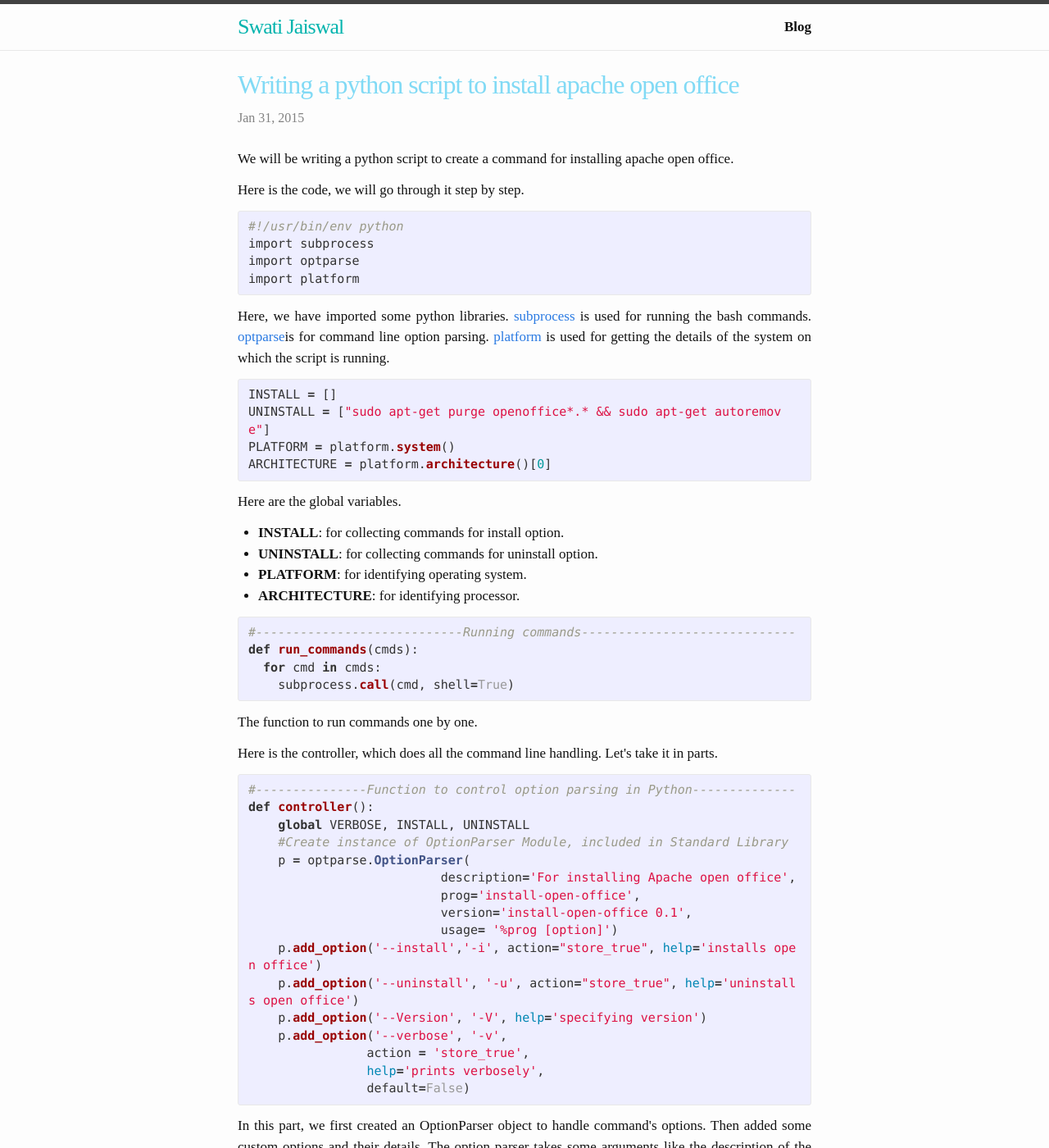
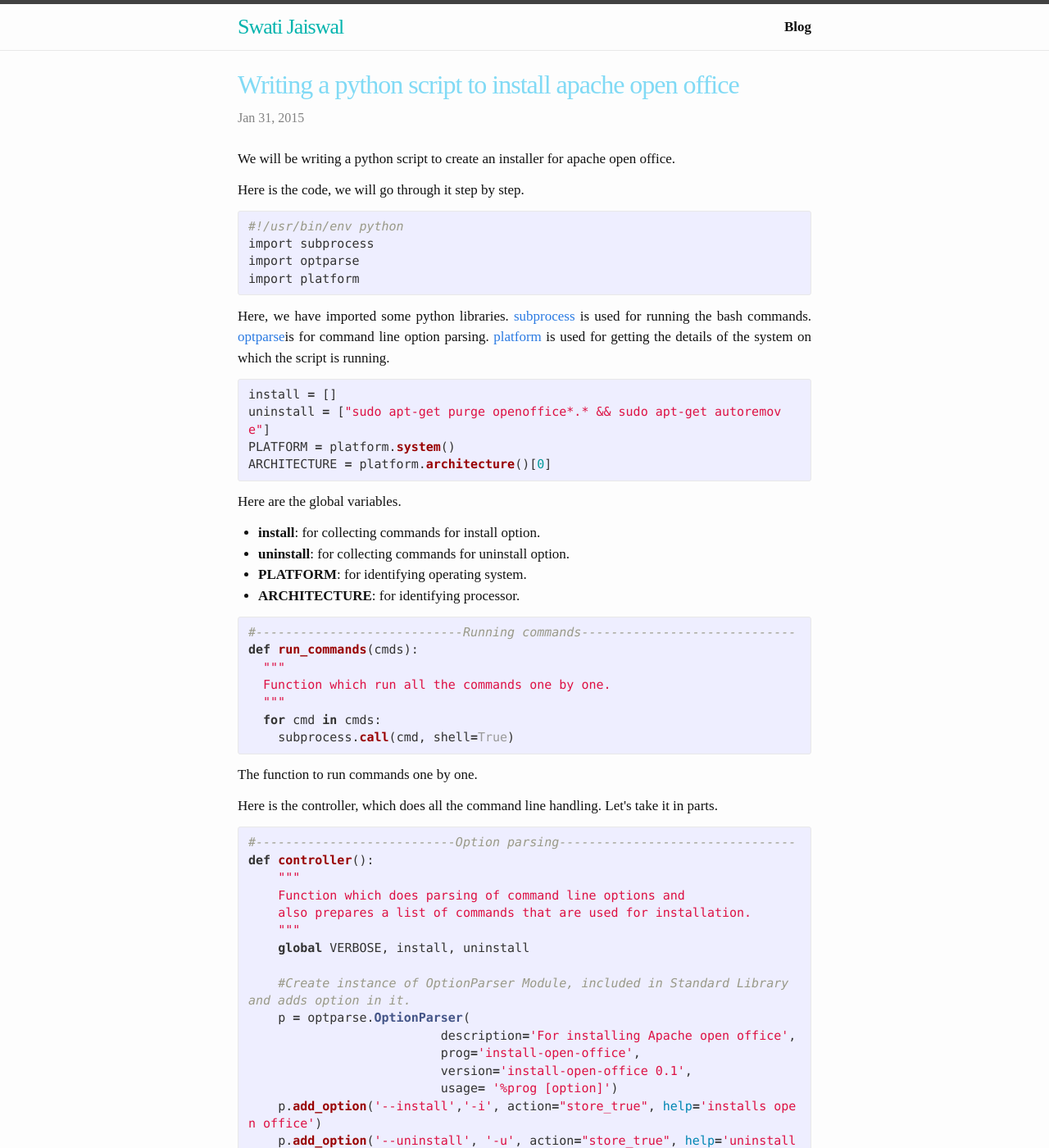
Before and after one commit to curioswati-zz/curioswati.github.io, a Jekyll site: the page built from _posts/2015-01-31-writing-a-python-script-to-install-apache-open-office.md, in a window 1280 px wide and 1400 px high. Shown: the whole window at 82% size. Built offline with Jekyll 4.4.1, drawn with Linux system fonts in a browser that asks for light colours; some of the changed text lies outside the part shown.

Commit message:
updated with some corrections and improvements

```diff
--- a/_posts/2015-01-31-writing-a-python-script-to-install-apache-open-office.md
+++ b/_posts/2015-01-31-writing-a-python-script-to-install-apache-open-office.md
@@ -4,7 +4,7 @@ date:   2015-01-31 17:50:00
 categories: python
 permalink: /python/writing-a-python-script-to-install-apache-open-office.html
 ---
-<p>We will be writing a python script to create a command for installing apache open office.</p>
+<p>We will be writing a python script to create an installer for apache open office.</p>
 <p>Here is the code, we will go through it step by step.</p>
 {% highlight python %}
 #!/usr/bin/env python
@@ -15,15 +15,15 @@ import platform
 <p>Here, we have imported some python libraries. <a href="https://docs.python.org/2/library/subprocess.html">subprocess</a> is used for running the bash commands. <a href="https://docs.python.org/2/library/optparse.html">optparse</a>is for command line option parsing. <a href="https://docs.python.org/2/library/platform.html">platform</a> is used for getting the details of the system on which the script is running.</p>
 
 {% highlight python %}
-INSTALL = []
-UNINSTALL = ["sudo apt-get purge openoffice*.* && sudo apt-get autoremove"]
+install = []
+uninstall = ["sudo apt-get purge openoffice*.* && sudo apt-get autoremove"]
 PLATFORM = platform.system()
 ARCHITECTURE = platform.architecture()[0]
 {% endhighlight %}
 <p>Here are the global variables.
 	<ul>
-		<li><b>INSTALL</b>: for collecting commands for install option.</li>
-		<li><b>UNINSTALL</b>: for collecting commands for uninstall option.</li>
+		<li><b>install</b>: for collecting commands for install option.</li>
+		<li><b>uninstall</b>: for collecting commands for uninstall option.</li>
 		<li><b>PLATFORM</b>: for identifying operating system.</li>
 		<li><b>ARCHITECTURE</b>: for identifying processor.</li>
 	</ul>
@@ -32,6 +32,9 @@ ARCHITECTURE = platform.architecture()[0]
 {% highlight python %}
 #----------------------------Running commands-----------------------------
 def run_commands(cmds):
+  """
+  Function which run all the commands one by one.
+  """
   for cmd in cmds:
     subprocess.call(cmd, shell=True)
 {% endhighlight %}
@@ -39,10 +42,16 @@ def run_commands(cmds):
 
 <p>Here is the controller, which does all the command line handling. Let's take it in parts.</p>
 {% highlight python %}
-#---------------Function to control option parsing in Python--------------
+
+#---------------------------Option parsing--------------------------------
 def controller():
-    global VERBOSE, INSTALL, UNINSTALL
-    #Create instance of OptionParser Module, included in Standard Library
+    """
+    Function which does parsing of command line options and
+    also prepares a list of commands that are used for installation.
+    """
+    global VERBOSE, install, uninstall
+
+    #Create instance of OptionParser Module, included in Standard Library and adds option in it.
     p = optparse.OptionParser(
                           description='For installing Apache open office',
                           prog='install-open-office',
@@ -61,17 +70,18 @@ def controller():
 {% highlight python %}
     #Option Handling passes correct parameter to runBash
     options, arguments = p.parse_args()
+
     if options.verbose:
         VERBOSE=True
     if options.install:
-    #-----------------------setting commands-----------------------
+    #--------------------------setting commands---------------------------
 	    #Removing libreoffice
-	    INSTALL.append("sudo apt-get remove --purge libreoffice* libexttextcat-data* && sudo apt-get autoremove")
+	    install.append("sudo apt-get remove --purge libreoffice* libexttextcat-data* && sudo apt-get autoremove")
 	    #removing openoffice
-	    INSTALL.append("sudo apt-get purge openoffice*.* && sudo apt-get autoremove")
+	    install.append("sudo apt-get purge openoffice*.* && sudo apt-get autoremove")
 
 	    #change to /tmp
-	    INSTALL.append("cd /tmp")
+	    install.append("cd /tmp")
 
 	    #download the application
 	    if PLATFORM == "Linux":
@@ -91,17 +101,19 @@ def controller():
 	      print "Wrong operating system detected."
 
 	    #extract
-	    INSTALL.append("tar -xvf Apache_OpenOffice*.tar.gz")
+	    install.append("tar -xvf Apache_OpenOffice*.tar.gz")
 
 	    #install deb
-	    INSTALL.append("sudo dpkg -i en-US/DEBS/*.deb")
+	    install.append("sudo dpkg -i en-US/DEBS/*.deb")
 
 	    #install the desktop-integration
-	    INSTALL.append("sudo dpkg -i en-US/DEBS/desktop-integration/*.deb")
+	    install.append("sudo dpkg -i en-US/DEBS/desktop-integration/*.deb")
 
-	    value = run_commands(INSTALL)
+	    value = run_commands(install)
+
     elif options.uninstall:
-        value = run_commands(UNINSTALL)
+        value = run_commands(uninstall)
+
     else:
         p.print_help()
 {% endhighlight %}
@@ -123,7 +135,7 @@ if __name__ == '__main__':
 
 {% endhighlight %}
 <p>Finally, call the controller in main method and main method is called automatically by the program.</p>
-<p>And here the program ends. We have created our command to install apache open office. Next, You have to make the script executable.</p>
+<p>And here the program ends. We have created our installer script to install apache open office. Next, You have to make the script executable.</p>
 <pre>
 chmod +x install_apache_open_office.py
 </pre>
@@ -131,4 +143,5 @@ chmod +x install_apache_open_office.py
 <pre>
 bash install_apache_open_office.py
 </pre>
-<p>You can clone the script from <a href="https://gist.github.com/swati-jaiswal/ca19ea4e412624b52006">Github</a>.</p>
+<p>You can clone the script from <a href="https://gist.github.com/swati-jaiswal/ca19ea4e412624b52006">Github Gists</a>.<br>
+You can also find other installers there for installing anaconda and ruby 2.2. Just download and make them executable and run then.</p>
```
